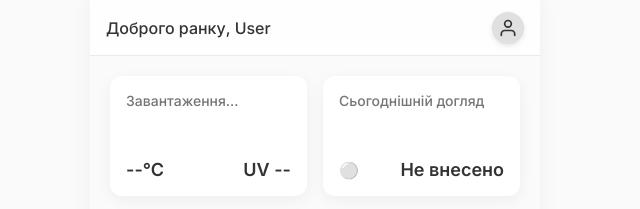
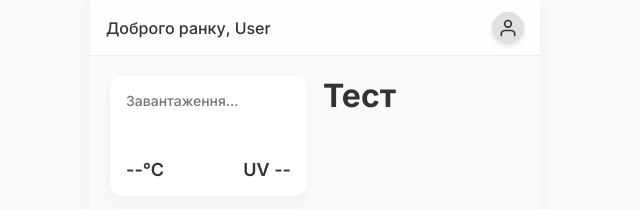
Before and after one commit to DenysTheInventor/skincare-pwa, a plain HTML site: page index.html in a window 1280 px wide. Shown: the top 209 px of the page, without its empty margins (325-965 px from the left). Drawn offline with Linux system fonts and the light colour scheme.

Commit message:
testing renewing func

```diff
--- a/index.html
+++ b/index.html
@@ -52,6 +52,7 @@
                             <span id="uv-index" class="card-value">UV --</span>
                         </div>
                     </div>
+                    <h1>Тест</h1>
                     <div id="care-card" class="info-card">
                         <span class="card-title">Сьогоднішній догляд</span>
                         <div class="card-main-content">
```
